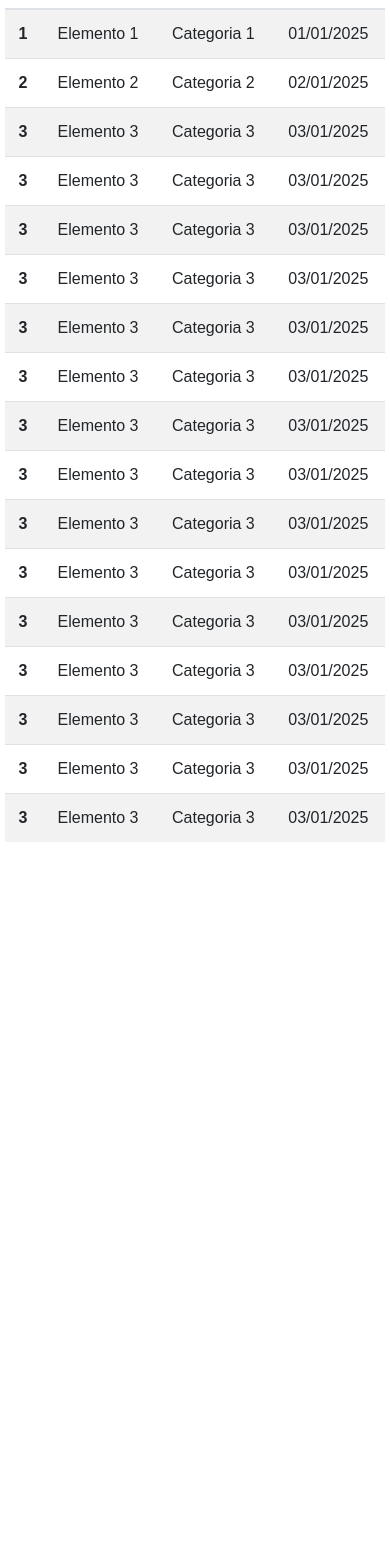
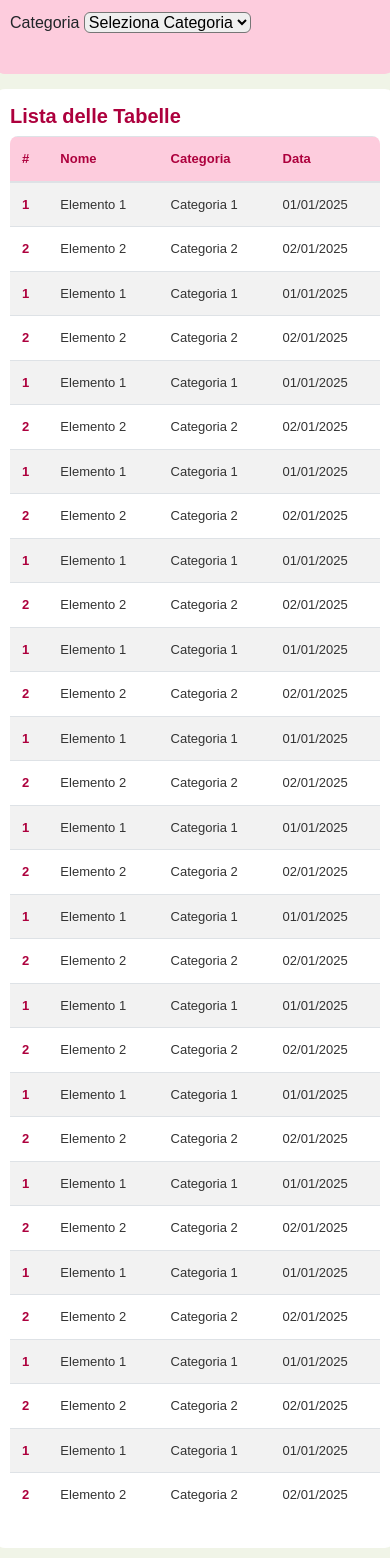
Before and after one commit to davidgarzi/Of_Fwa, a website: page static/index.html in a window 390 px wide. Shown: the part 228-1786 px from the top of the page. Before the commit the page ends 1106 px from the top, so only its background shows below. Drawn offline with nearby package versions, Linux system fonts and the light colour scheme; some packages are replaced by stand-ins of ours; no server answers; a script that the page names is missing.

```diff
--- a/static/index.css
+++ b/static/index.css
@@ -1,192 +1,190 @@
-html {
+/* ===== RESET ===== */
+html, body {
   margin: 0;
   padding: 0;
+  font-family: Arial, Helvetica, sans-serif;
+  background-color: #f0f4e7;
 }
 
-body {
-  text-align: center;
-  padding-right: 0 !important;
-  padding-top: 57px;
-  width: 100dvw;
-  min-height: 100dvh;
-  overflow-y: scroll;
-  overflow-x: hidden;
-  display: flex;
-  position: relative;
-  margin: 0;
-  /* background-image: url('img/forest.jpg');
-  background-size: cover;
-  background-repeat: no-repeat;
-  background-attachment: fixed;
-  background-position: center; */
-  font-family: Arial, Helvetica, sans-serif;
-}
-
-.videofullscreen {
-  display: fixed;
-  position: fixed;
-  bottom: 0;
-  width: 100% !important;
-  height: 100% !important;
-  object-fit: cover;
-  z-index: -100;
-}
-
-.nav-link:hover {
-  cursor: pointer;
-}
-
+/* ===== NAVBAR ===== */
 .navb {
   position: fixed;
   top: 0;
   width: 100%;
-  height: 80px;
+  height: 70px;
   z-index: 1000;
-  background: linear-gradient(to bottom, #ff206e, rgba(255, 15, 100, 0));
+  background: linear-gradient(to right, #ff206e, #ad003d);
 }
 
-/* Rimuovi questo blocco */
-.dropdown-menu {
-  min-width: 200px;
-  position: absolute;
-  display: none; /* Impedisce che il menu sia visibile per default */
+.navbar-brand {
+  font-weight: bold;
+  color: white !important;
 }
 
-.dropdown-menu.show {
-  display: block; /* Mostra il menu quando la classe "show" è aggiunta */
-  height: auto;
-  width: auto;
-  background-color: #fdccdd;
-  border: 1px solid #ffb9d1;
-  padding: 0;
-  margin: 0;
-  z-index: 1000;
+.nav-link {
+  color: white !important;
 }
 
+.nav-link:hover {
+  color: #ffd6e5 !important;
+}
+
+/* ===== BODY OFFSET ===== */
+body {
+  padding-top: 80px;
+}
+
+/* ===== LAYOUT ===== */
+.main-container {
+  padding: 10px;
+}
+
+/* colonne */
+.left-column,
+.right-column {
+  border-radius: 10px;
+  padding: 15px;
+}
+
+/* sidebar */
+.left-column {
+  background-color: #fdccdd;
+  margin-bottom: 15px;
+}
+
+/* contenuto */
+.right-column {
+  background-color: white;
+}
+
+/* ===== INPUT ===== */
+.input-group input {
+  border-radius: 6px 0 0 6px;
+  border: 1px solid #ccc;
+}
+
+.input-group button {
+  border-radius: 0 6px 6px 0;
+  background-color: #ad003d;
+  border: none;
+  color: white;
+}
+
+.input-group button:hover {
+  background-color: #8a002f;
+}
+
+.form-select {
+  border-radius: 6px;
+}
+
+/* ===== TABLE ===== */
+.table {
+  background-color: white;
+  border-radius: 8px;
+  overflow: hidden;
+}
+
+.table thead {
+  background-color: #fdccdd;
+}
+
+.table th {
+  color: #ad003d;
+  font-weight: bold;
+}
+
+.table td {
+  color: #333;
+}
+
+/* MOBILE FIX: tabella scroll */
+.table-responsive {
+  width: 100%;
+  overflow-x: auto;
+}
+
+/* ===== DROPDOWN =====
+.dropdown-menu {
+  background-color: #fdccdd;
+  border: none;
+  border-radius: 8px;
+}
+*/
 
 .dropdown-item:hover {
   background-color: #ffa4c4;
 }
 
-
-nav {
-  background-color: #f0f4e7;
-  height: 70px;
-  position: fixed;
-  top: 0;
-}
-
-.nav-link{
-  color: rgb(0, 0, 0)!important;
-}
-
-.nav-link:hover {
-  color: #ad003d!important;
+/* ===== TITOLI ===== */
+h5 {
+  color: #ad003d;
   font-weight: bold;
 }
 
-/*.container {
-  margin: auto;
-  height: 100dvh;
-  background-color: #f0f4e7;
-  text-align: center;
-  border: 1px solid transparent;
-  margin-top: 1.5rem;
-  box-shadow: -20px 0 280px 5px rgba(255, 15, 100, 0.7), 20px 0 30px 5px rgba(255, 15, 100, 0.7);
-}*/
+/* ===== RESPONSIVE ===== */
+@media (max-width: 768px) {
 
-/*.container {
-  margin: auto;
-  height: 100dvh;
-  width: 90%;
-  max-width: 100vw;
-  text-align: center;
-  border-left: 1px solid grey;
-  border-right: 1px solid grey;
-}*/
+  /* stack colonne */
+  .row {
+    display: flex;
+    flex-direction: column;
+  }
 
- /* Container principale per gestire lo spazio */
- .container {
-  height: 100%;
-}
+  .left-column {
+    width: 100%;
+  }
 
-.row {
-  height: 100%;
-}
+  .right-column {
+    width: 100%;
+  }
 
-/* Colonna sinistra con i filtri */
-.left-column {
-  position: fixed;
-  background-color: #fdccdd; /* Azzurro chiaro */
-  padding: 20px;
-  border-radius: 10px;
-  height: 100%;
-  box-shadow: 2px 2px 8px rgba(0, 0, 0, 0.1); /* Leggero ombreggiamento */
-}
+  /* navbar più compatta */
+  .navbar {
+    font-size: 14px;
+  }
 
-/* Colonna destra con la lista/tabelle */
-.right-column {
-  background-color: #ffffff; /* Bianco */
-  padding: 20px;
-  border-radius: 10px;
-  height: 100%;
-}
-
-/* Rendiamo la struttura della colonna più carina */
-.input-group, .form-select {
-  margin-bottom: 15px;
-}
-
-h5 {
-  color: #333;
-}
-
-table th, table td {
-  vertical-align: middle;
-}
-
-/* Assicuriamoci che la griglia sia responsiva */
-@media (max-width: 768px) {
-  .left-column, .right-column {
-    border-radius: 0; /* Nessun bordo arrotondato su schermi più piccoli */
+  /* tabella più leggibile */
+  .table {
+    font-size: 13px;
   }
 }
 
-@media (min-width: 1200px) {
-  .container, .container-lg, .container-md, .container-sm, .container-xl {
-      min-width: 1200px;
+/* ===== MOBILE NAV FIX ===== */
+@media (max-width: 991px) {
+
+  .navb {
+    height: auto;
+    padding: 10px;
+  }
+
+  .navbar-collapse {
+    background: linear-gradient(to bottom, #ff206e, #ad003d);
+    margin-top: 10px;
+    border-radius: 10px;
+    padding: 10px;
+  }
+
+  .navbar-nav {
+    text-align: left;
+  }
+
+  .nav-item {
+    margin-bottom: 10px;
+  }
+
+  .nav-link {
+    font-size: 16px;
+    padding: 10px;
+  }
+
+  .dropdown-menu {
+    background-color: #fdccdd;
+    border-radius: 8px;
+    margin-left: 10px;
+  }
+
+  .dropdown-item {
+    color: #ad003d;
   }
 }
-
-
-@media screen and (max-width: 991px) {
-  .navbar {
-    font-size: 2rem;
-    font-weight: bold;
-  }
-
-  .navbar-toggler-icon {
-    font-size: 2.5rem;
-  }
-
-  body {
-    padding-top: 87px;
-  }
-
-  .container
-  {
-    width: 100%;
-    margin: 0;
-    padding: 0;
-    max-width: none;
-    height: 100%;
-    margin-bottom: 0;
-    text-align: center;
-  }
-}
-
-@media screen and (max-width: 767px) {
-  body {
-    overflow-y: scroll;
-  }
-}
--- a/static/index.html
+++ b/static/index.html
@@ -20,52 +20,61 @@
 
 <body>
   <nav class="navbar navbar-expand-lg navbar-light navb">
-    <a class="navbar-brand" id="logo" style="color: #ad003d; font-weight: bolder;">IsiFiber</a>
-    <button class="navbar-toggler" type="button" data-toggle="collapse" data-target="#navbarNav" aria-controls="navbarNav" aria-expanded="false" aria-label="Toggle navigation">
+  <a class="navbar-brand" id="logo">IsiFiber</a>
+
+  <button class="navbar-toggler" type="button" data-toggle="collapse" data-target="#navbarNav"
+    aria-controls="navbarNav" aria-expanded="false" aria-label="Toggle navigation">
     <span class="navbar-toggler-icon"></span>
   </button>
+
   <div class="collapse navbar-collapse" id="navbarNav">
     <ul class="navbar-nav">
+
       <li class="nav-item active home">
-          <a class="nav-link" href="">Home <span class="sr-only">(current)</span></a>
+        <a class="nav-link" href="#">Home</a>
       </li>
-        <!-- Dropdown per "Servizi" -->
+
+      <!-- Link semplice -->
       <li class="nav-item">
-          <a class="nav-link" href="#" id="navbarDropdownServizi">
-            Openstream C&D
-          </a>
+        <a class="nav-link" href="#">Openstream C&D</a>
       </li>
-        <!-- Dropdown per "Servizi" -->
+
+      <!-- Dropdown 1 -->
       <li class="nav-item dropdown">
-          <a class="nav-link dropdown-toggle" href="#" id="navbarDropdownServizi" role="button" data-toggle="dropdown" aria-haspopup="true" aria-expanded="false">
+        <a class="nav-link dropdown-toggle" href="#" id="dropdownBK" role="button"
+          data-toggle="dropdown" aria-haspopup="true" aria-expanded="false">
           Openstream C&D BK
         </a>
-          <div class="dropdown-menu" aria-labelledby="navbarDropdownServizi">
+        <div class="dropdown-menu" aria-labelledby="dropdownBK">
           <a class="dropdown-item" href="#">Cvlan</a>
         </div>
       </li>
-        <!-- Dropdown per "Servizi" -->
+
+      <!-- Dropdown 2 -->
       <li class="nav-item dropdown">
-          <a class="nav-link dropdown-toggle" href="#" id="navbarDropdownServizi" role="button" data-toggle="dropdown" aria-haspopup="true" aria-expanded="false">
+        <a class="nav-link dropdown-toggle" href="#" id="dropdownFWA" role="button"
+          data-toggle="dropdown" aria-haspopup="true" aria-expanded="false">
           FWA
         </a>
-          <div class="dropdown-menu" aria-labelledby="navbarDropdownServizi">
+        <div class="dropdown-menu" aria-labelledby="dropdownFWA">
           <a class="dropdown-item" href="#">Cvlan</a>
           <a class="dropdown-item" href="#">Installazioni</a>
           <a class="dropdown-item" href="#">Preverifiche</a>
         </div>
       </li>
+
     </ul>
   </div>
 </nav>
   <!-- Container principale -->
- <div class="container mt-5">
+  <div class="container mt-5 main-container">
     <div class="row">
       <!-- Colonna sinistra per i filtri -->
       <div class="col-12 col-md-3 left-column">
         <h5>Filtri</h5>
         <div class="input-group mb-3">
-        <input type="text" class="form-control" placeholder="Cerca..." aria-label="Cerca" aria-describedby="button-search">
+          <input type="text" class="form-control" placeholder="Cerca..." aria-label="Cerca"
+            aria-describedby="button-search">
           <div class="input-group-append">
             <button class="btn btn-primary" type="button" id="button-search">Cerca</button>
           </div>
@@ -87,6 +96,7 @@
       <div class="col-12 col-md-8 ml-auto right-column">
         <h5>Lista delle Tabelle</h5>
         <!-- Tabella di esempio -->
+        <div class="table-responsive">
           <table class="table table-striped">
             <thead>
               <tr>
@@ -110,97 +120,176 @@
                 <td>02/01/2025</td>
               </tr>
               <tr>
-            <th scope="row">3</th>
-            <td>Elemento 3</td>
-            <td>Categoria 3</td>
-            <td>03/01/2025</td>
+                <th scope="row">1</th>
+                <td>Elemento 1</td>
+                <td>Categoria 1</td>
+                <td>01/01/2025</td>
               </tr>
               <tr>
-            <th scope="row">3</th>
-            <td>Elemento 3</td>
-            <td>Categoria 3</td>
-            <td>03/01/2025</td>
+                <th scope="row">2</th>
+                <td>Elemento 2</td>
+                <td>Categoria 2</td>
+                <td>02/01/2025</td>
               </tr>
               <tr>
-            <th scope="row">3</th>
-            <td>Elemento 3</td>
-            <td>Categoria 3</td>
-            <td>03/01/2025</td>
+                <th scope="row">1</th>
+                <td>Elemento 1</td>
+                <td>Categoria 1</td>
+                <td>01/01/2025</td>
               </tr>
               <tr>
-            <th scope="row">3</th>
-            <td>Elemento 3</td>
-            <td>Categoria 3</td>
-            <td>03/01/2025</td>
+                <th scope="row">2</th>
+                <td>Elemento 2</td>
+                <td>Categoria 2</td>
+                <td>02/01/2025</td>
               </tr>
               <tr>
-            <th scope="row">3</th>
-            <td>Elemento 3</td>
-            <td>Categoria 3</td>
-            <td>03/01/2025</td>
+                <th scope="row">1</th>
+                <td>Elemento 1</td>
+                <td>Categoria 1</td>
+                <td>01/01/2025</td>
               </tr>
               <tr>
-            <th scope="row">3</th>
-            <td>Elemento 3</td>
-            <td>Categoria 3</td>
-            <td>03/01/2025</td>
+                <th scope="row">2</th>
+                <td>Elemento 2</td>
+                <td>Categoria 2</td>
+                <td>02/01/2025</td>
               </tr>
               <tr>
-            <th scope="row">3</th>
-            <td>Elemento 3</td>
-            <td>Categoria 3</td>
-            <td>03/01/2025</td>
+                <th scope="row">1</th>
+                <td>Elemento 1</td>
+                <td>Categoria 1</td>
+                <td>01/01/2025</td>
               </tr>
               <tr>
-            <th scope="row">3</th>
-            <td>Elemento 3</td>
-            <td>Categoria 3</td>
-            <td>03/01/2025</td>
+                <th scope="row">2</th>
+                <td>Elemento 2</td>
+                <td>Categoria 2</td>
+                <td>02/01/2025</td>
               </tr>
               <tr>
-            <th scope="row">3</th>
-            <td>Elemento 3</td>
-            <td>Categoria 3</td>
-            <td>03/01/2025</td>
+                <th scope="row">1</th>
+                <td>Elemento 1</td>
+                <td>Categoria 1</td>
+                <td>01/01/2025</td>
               </tr>
               <tr>
-            <th scope="row">3</th>
-            <td>Elemento 3</td>
-            <td>Categoria 3</td>
-            <td>03/01/2025</td>
+                <th scope="row">2</th>
+                <td>Elemento 2</td>
+                <td>Categoria 2</td>
+                <td>02/01/2025</td>
               </tr>
               <tr>
-            <th scope="row">3</th>
-            <td>Elemento 3</td>
-            <td>Categoria 3</td>
-            <td>03/01/2025</td>
+                <th scope="row">1</th>
+                <td>Elemento 1</td>
+                <td>Categoria 1</td>
+                <td>01/01/2025</td>
               </tr>
               <tr>
-            <th scope="row">3</th>
-            <td>Elemento 3</td>
-            <td>Categoria 3</td>
-            <td>03/01/2025</td>
+                <th scope="row">2</th>
+                <td>Elemento 2</td>
+                <td>Categoria 2</td>
+                <td>02/01/2025</td>
               </tr>
               <tr>
-            <th scope="row">3</th>
-            <td>Elemento 3</td>
-            <td>Categoria 3</td>
-            <td>03/01/2025</td>
+                <th scope="row">1</th>
+                <td>Elemento 1</td>
+                <td>Categoria 1</td>
+                <td>01/01/2025</td>
               </tr>
               <tr>
-            <th scope="row">3</th>
-            <td>Elemento 3</td>
-            <td>Categoria 3</td>
-            <td>03/01/2025</td>
+                <th scope="row">2</th>
+                <td>Elemento 2</td>
+                <td>Categoria 2</td>
+                <td>02/01/2025</td>
               </tr>
               <tr>
-            <th scope="row">3</th>
-            <td>Elemento 3</td>
-            <td>Categoria 3</td>
-            <td>03/01/2025</td>
+                <th scope="row">1</th>
+                <td>Elemento 1</td>
+                <td>Categoria 1</td>
+                <td>01/01/2025</td>
+              </tr>
+              <tr>
+                <th scope="row">2</th>
+                <td>Elemento 2</td>
+                <td>Categoria 2</td>
+                <td>02/01/2025</td>
+              </tr>
+              <tr>
+                <th scope="row">1</th>
+                <td>Elemento 1</td>
+                <td>Categoria 1</td>
+                <td>01/01/2025</td>
+              </tr>
+              <tr>
+                <th scope="row">2</th>
+                <td>Elemento 2</td>
+                <td>Categoria 2</td>
+                <td>02/01/2025</td>
+              </tr>
+              <tr>
+                <th scope="row">1</th>
+                <td>Elemento 1</td>
+                <td>Categoria 1</td>
+                <td>01/01/2025</td>
+              </tr>
+              <tr>
+                <th scope="row">2</th>
+                <td>Elemento 2</td>
+                <td>Categoria 2</td>
+                <td>02/01/2025</td>
+              </tr>
+              <tr>
+                <th scope="row">1</th>
+                <td>Elemento 1</td>
+                <td>Categoria 1</td>
+                <td>01/01/2025</td>
+              </tr>
+              <tr>
+                <th scope="row">2</th>
+                <td>Elemento 2</td>
+                <td>Categoria 2</td>
+                <td>02/01/2025</td>
+              </tr>
+              <tr>
+                <th scope="row">1</th>
+                <td>Elemento 1</td>
+                <td>Categoria 1</td>
+                <td>01/01/2025</td>
+              </tr>
+              <tr>
+                <th scope="row">2</th>
+                <td>Elemento 2</td>
+                <td>Categoria 2</td>
+                <td>02/01/2025</td>
+              </tr>
+              <tr>
+                <th scope="row">1</th>
+                <td>Elemento 1</td>
+                <td>Categoria 1</td>
+                <td>01/01/2025</td>
+              </tr>
+              <tr>
+                <th scope="row">2</th>
+                <td>Elemento 2</td>
+                <td>Categoria 2</td>
+                <td>02/01/2025</td>
+              </tr>
+              <tr>
+                <th scope="row">1</th>
+                <td>Elemento 1</td>
+                <td>Categoria 1</td>
+                <td>01/01/2025</td>
+              </tr>
+              <tr>
+                <th scope="row">2</th>
+                <td>Elemento 2</td>
+                <td>Categoria 2</td>
+                <td>02/01/2025</td>
               </tr>
             </tbody>
           </table>
+        </div>
       </div>
     </div>
   </div>
```
Also changed, not shown: encrypt.ts (added, +37 -0 lines), server.ts (+95 -4 lines), static/login.html (+1 -1 lines). Lines whose indentation alone changed are shown as unchanged.
